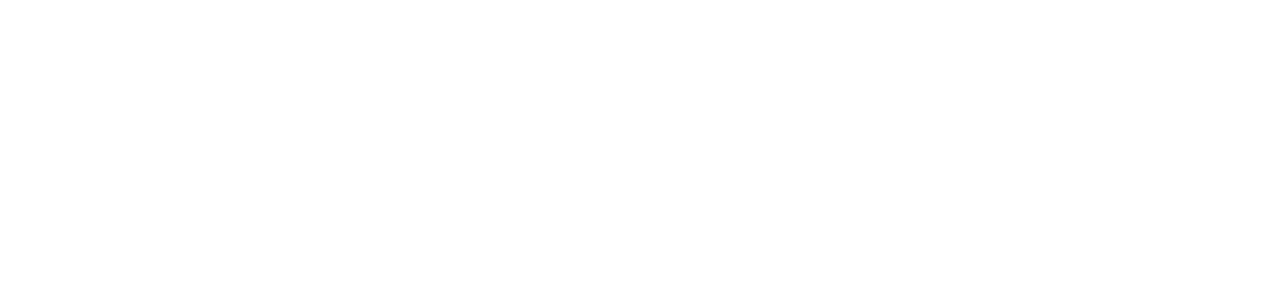
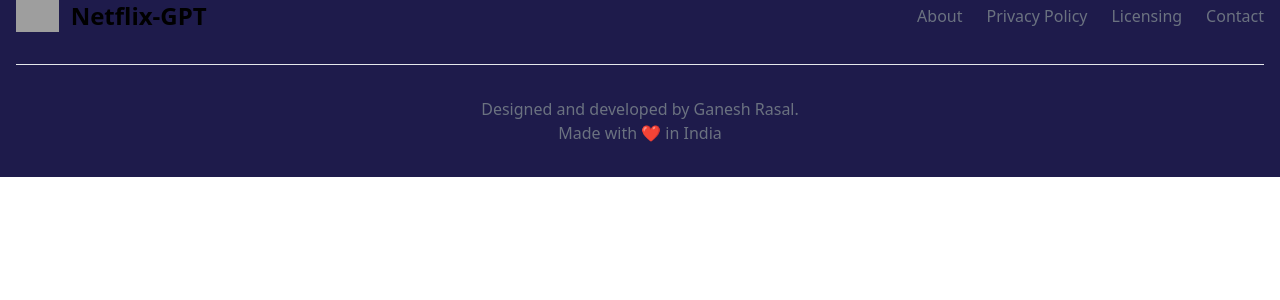
Before and after one commit to ganeshrasal9045/netFlix-GPT, a React (Create React App) app: page /browse in a window 1280 px wide. Shown: the top 300 px of the page. Built offline with nearby package versions, Linux system fonts and the light colour scheme; no server answers; sample sign-in values are in the browser's storage; grey boxes are pictures that could not be loaded.

Commit message:
build footer page

```diff
--- a/src/components/Browse.jsx
+++ b/src/components/Browse.jsx
@@ -8,6 +8,7 @@ import useTopRatedMovies from '../hooks/useTopRatedMovies';
 import useUpcomingMovies from '../hooks/useUpcomingMovies';
 import GptSearch from './GptSearch';
 import { useSelector } from 'react-redux';
+import Footer from './Footer';
 
 const Browse = () => {
   const showGptSearch = useSelector(store => store.gpt?.showGptSearch)
@@ -28,6 +29,7 @@ const Browse = () => {
           <SecondaryContainer />
         </>
       )}
+      <Footer />
     </div>
   );
 }
--- /dev/null
+++ b/src/components/Footer.jsx
@@ -0,0 +1,55 @@
+import React from "react";
+
+const Footer = () => {
+  return (
+    <div>
+      <footer className="bg-indigo-950 dark:bg-gray-900">
+        <div className="w-full max-w-screen-xl mx-auto p-4 md:py-8">
+          <div className="sm:flex sm:items-center sm:justify-between">
+            <span
+              className="flex items-center mb-4 sm:mb-0 space-x-3 rtl:space-x-reverse"
+            >
+              <img
+                src="https://cdn4.iconfinder.com/data/icons/logos-and-brands/512/227_Netflix_logo-512.png"
+                className="h-8"
+                alt="netlix-Logo"
+              />
+              <span className="self-center text-2xl font-semibold whitespace-nowrap dark:text-white">
+                Netflix-GPT
+              </span>
+            </span>
+            <ul className="flex flex-wrap items-center mb-6 text-base font-medium text-gray-500 sm:mb-0 dark:text-gray-400">
+              <li>
+                <span className="hover:underline me-4 md:me-6">
+                  About
+                </span>
+              </li>
+              <li>
+                <span className="hover:underline me-4 md:me-6">
+                  Privacy Policy
+                </span>
+              </li>
+              <li>
+                <span className="hover:underline me-4 md:me-6">
+                  Licensing
+                </span>
+              </li>
+              <li>
+                <span className="hover:underline">
+                  Contact
+                </span>
+              </li>
+            </ul>
+          </div>
+          <hr className="my-6 border-gray-200 sm:mx-auto dark:border-gray-700 lg:my-8" />
+          <span className="block text-base text-gray-500 sm:text-center dark:text-gray-400">
+            Designed and developed by Ganesh Rasal.
+            <p className="text-center">Made with ❤️ in India</p>
+          </span>
+        </div>
+      </footer>
+    </div>
+  );
+};
+
+export default Footer;
```
